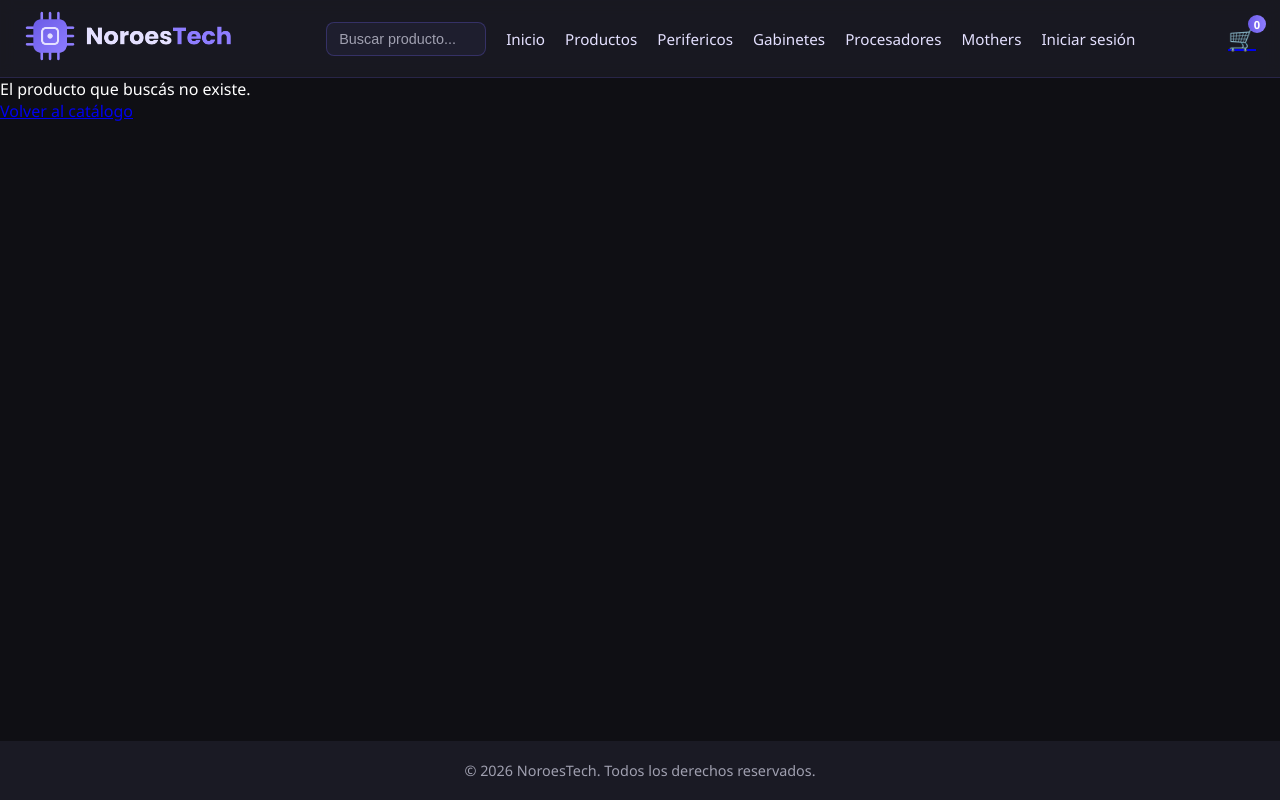
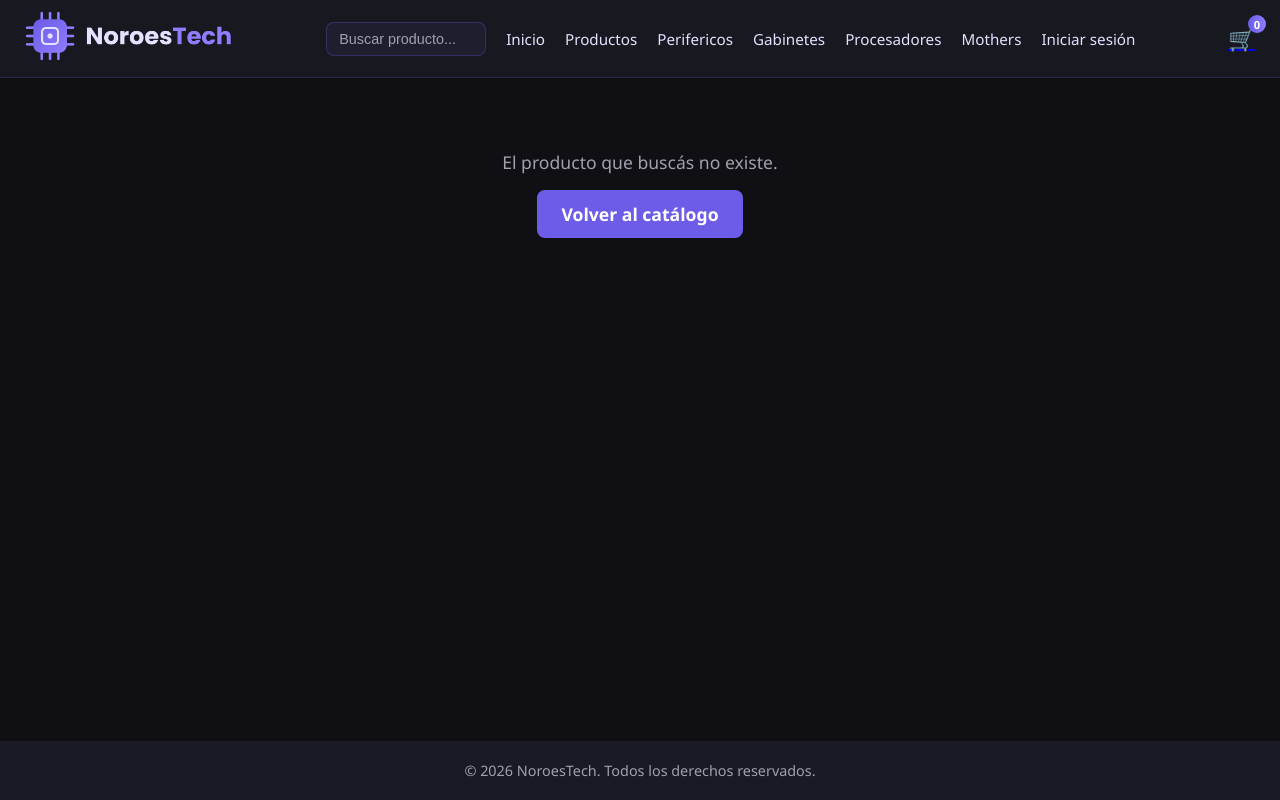
Before and after one commit to EMAGMZ/noroestech, a React (Vite) app: page /item/1 in a window 1280 px wide. Built offline with nearby package versions, Linux system fonts and the light colour scheme; no server answers; the database is empty.

Commit message:
ItemDetailContainer: mensajes de carga y producto inexistente con estilo

```diff
--- a/src/components/ItemDetailContainer/ItemDetailContainer.jsx
+++ b/src/components/ItemDetailContainer/ItemDetailContainer.jsx
@@ -2,6 +2,7 @@ import { useState, useEffect } from "react";
 import { useParams, Link } from "react-router-dom";
 import { getProductById } from "../../services/getProductById";
 import ItemDetail from "../ItemDetail/ItemDetail";
+import styles from "./ItemDetailContainer.module.css";
 
 function ItemDetailContainer() {
   const { id } = useParams();
@@ -27,13 +28,15 @@ function ItemDetailContainer() {
     fetchProduct();
   }, [id]);
 
-  if (loading) return <p>Cargando producto...</p>;
+  if (loading) return <p className={styles.mensaje}>Cargando producto...</p>;
 
   if (notFound) {
     return (
-      <div>
+      <div className={styles.mensaje}>
         <p>El producto que buscás no existe.</p>
-        <Link to="/productos">Volver al catálogo</Link>
+        <Link to="/productos" className={styles.boton}>
+          Volver al catálogo
+        </Link>
       </div>
     );
   }
```
